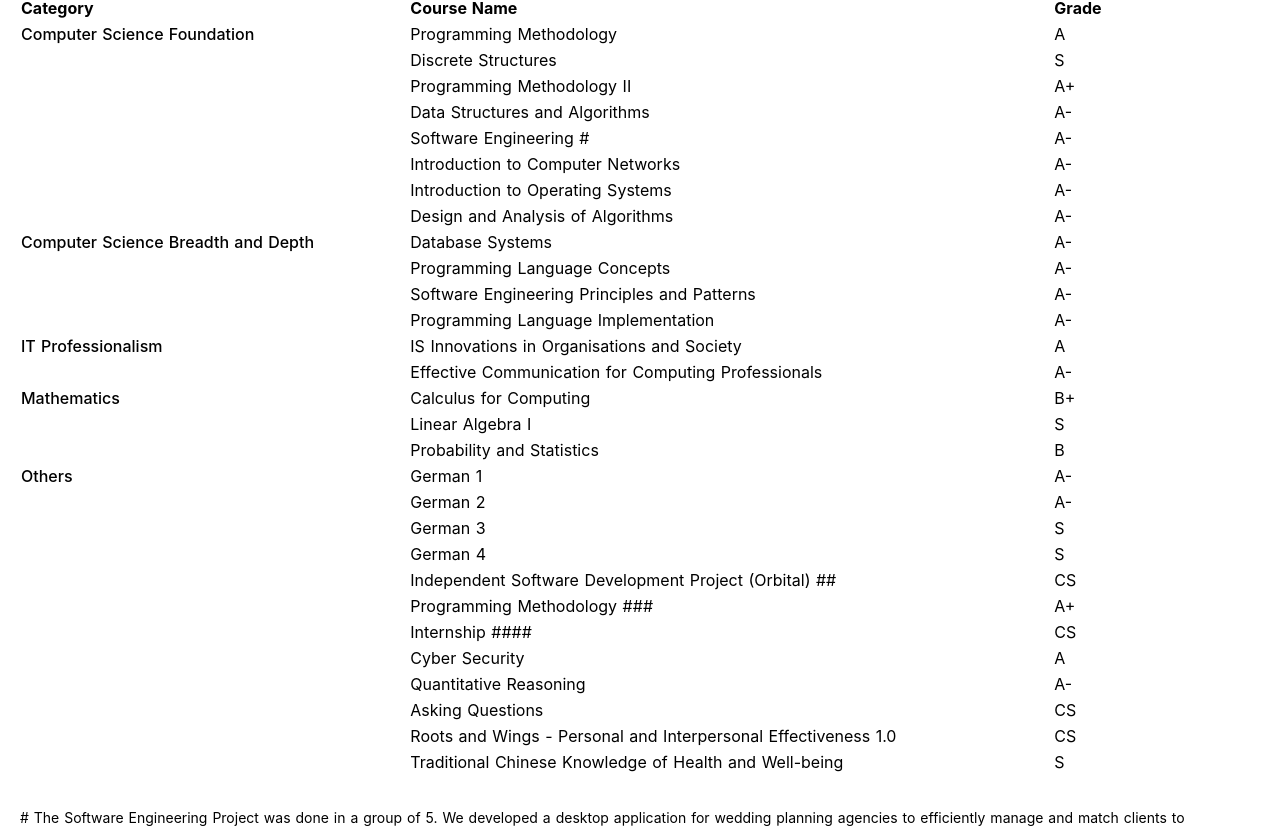
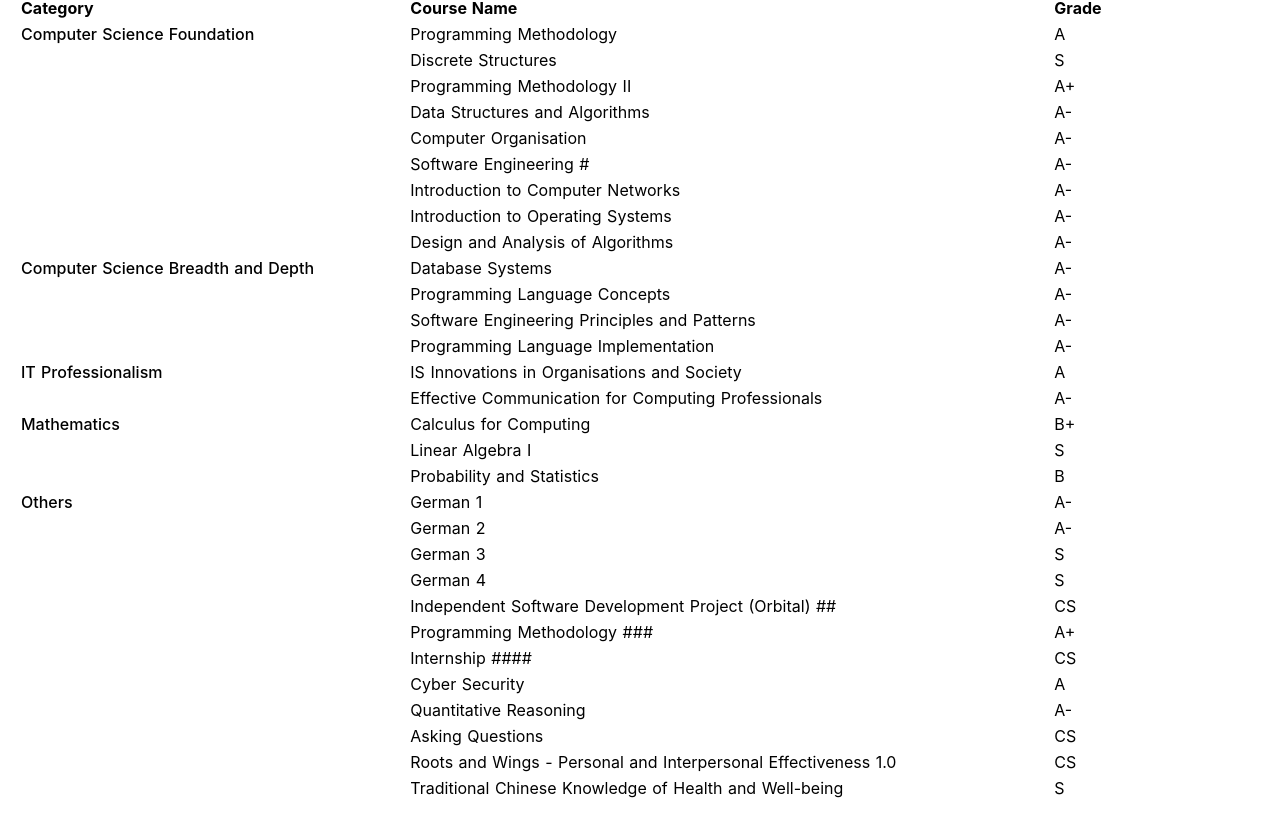
Before and after one commit to wailunlim/my-new-site, a Nuxt app: page /curriculum-vitae in a window 1280 px wide. Shown: the part 2498-3328 px from the top of the page. Built offline with nearby package versions, Linux system fonts and the light colour scheme.

Commit message:
Add a missing row in table

```diff
--- a/components/curriculum-vitae/Appendix/index.vue
+++ b/components/curriculum-vitae/Appendix/index.vue
@@ -41,6 +41,13 @@
           <td />
           <td>
             Data Structures and Algorithms
+          </td>
+          <td>A-</td>
+        </tr>
+        <tr>
+          <td />
+          <td>
+            Computer Organisation
           </td>
           <td>A-</td>
         </tr>
```
